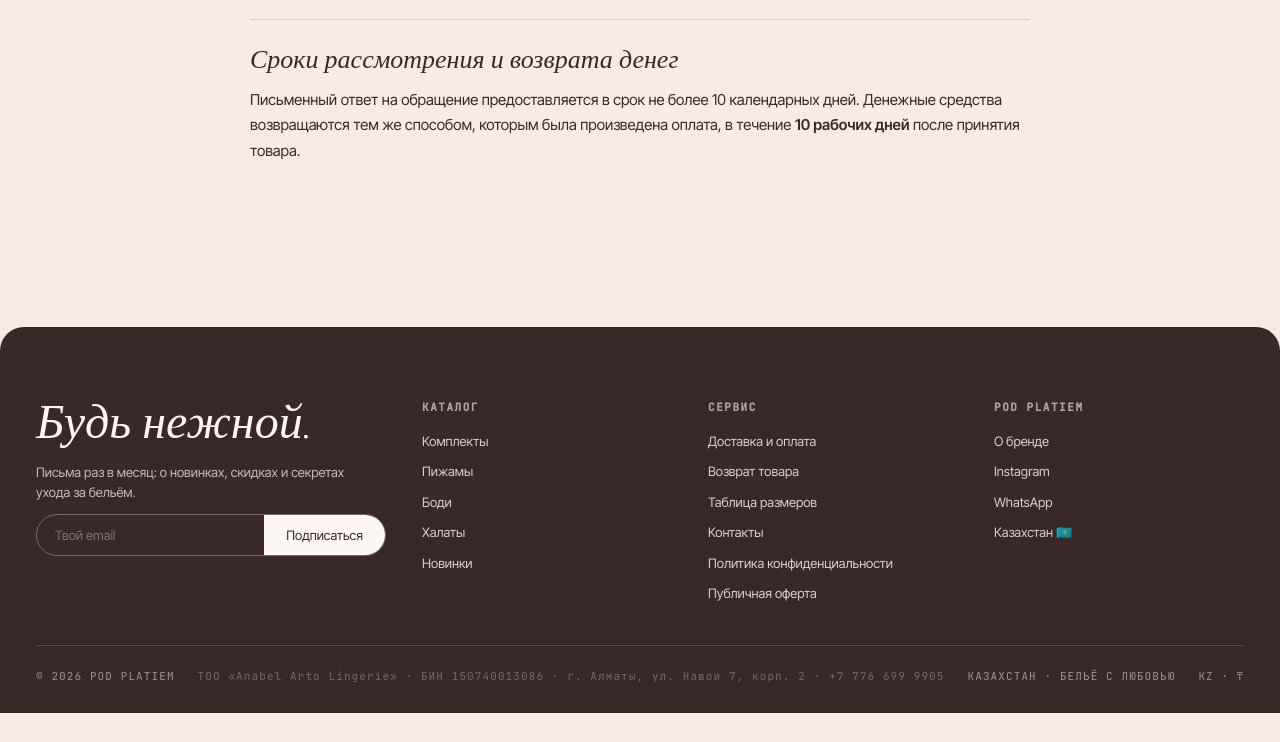
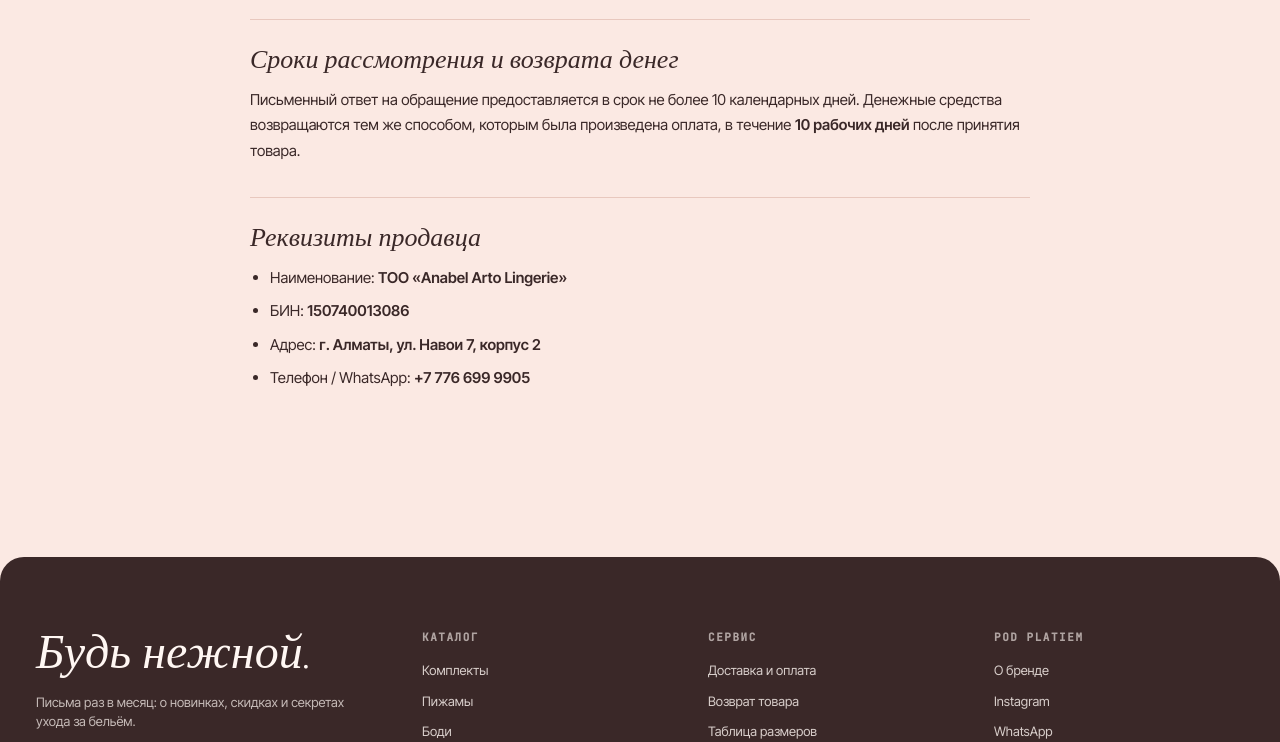
Before and after one commit to yemmydx/annablle-arto, a Next.js app: page /returns in a window 1280 px wide. Shown: the part 1517-2259 px from the top of the page. Before the commit the page ends 2230 px from the top, so only its background shows below. Built offline with nearby package versions, Linux system fonts and the light colour scheme.

Commit message:
add company requisites to returns page (strong instead of F)

```diff
--- a/app/returns/page.tsx
+++ b/app/returns/page.tsx
@@ -63,6 +63,14 @@ export default function ReturnsPage() {
         Денежные средства возвращаются тем же способом, которым была произведена оплата,
         в течение <b>10 рабочих дней</b> после принятия товара.
       </p>
+      <h2>Реквизиты продавца</h2>
+      <ul>
+        <li>Наименование: <strong>ТОО «Anabel Arto Lingerie»</strong></li>
+        <li>БИН: <strong>150740013086</strong></li>
+        <li>Адрес: <strong>г. Алматы, ул. Навои 7, корпус 2</strong></li>
+        <li>Телефон / WhatsApp: <strong>+7 776 699 9905</strong></li>
+      </ul>
+
     </LegalPage>
   )
 }
```
